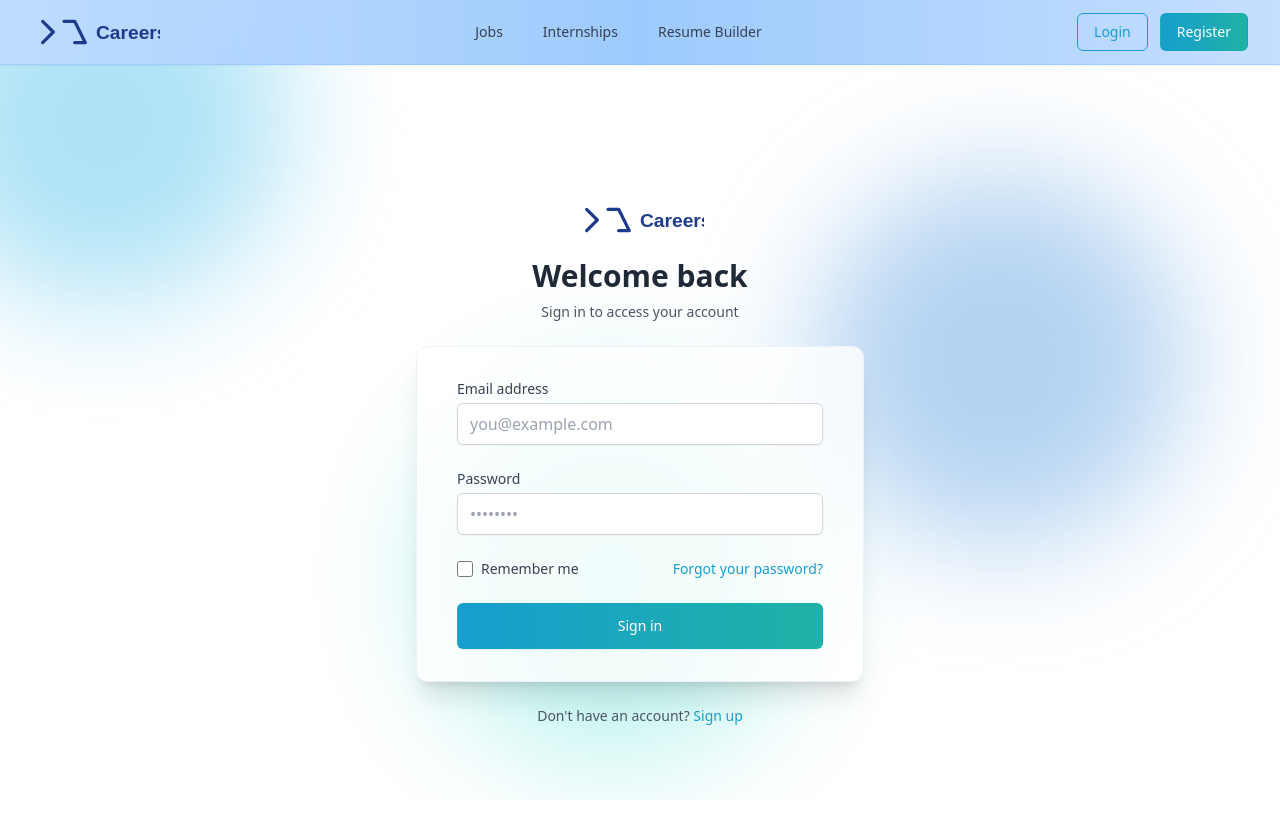
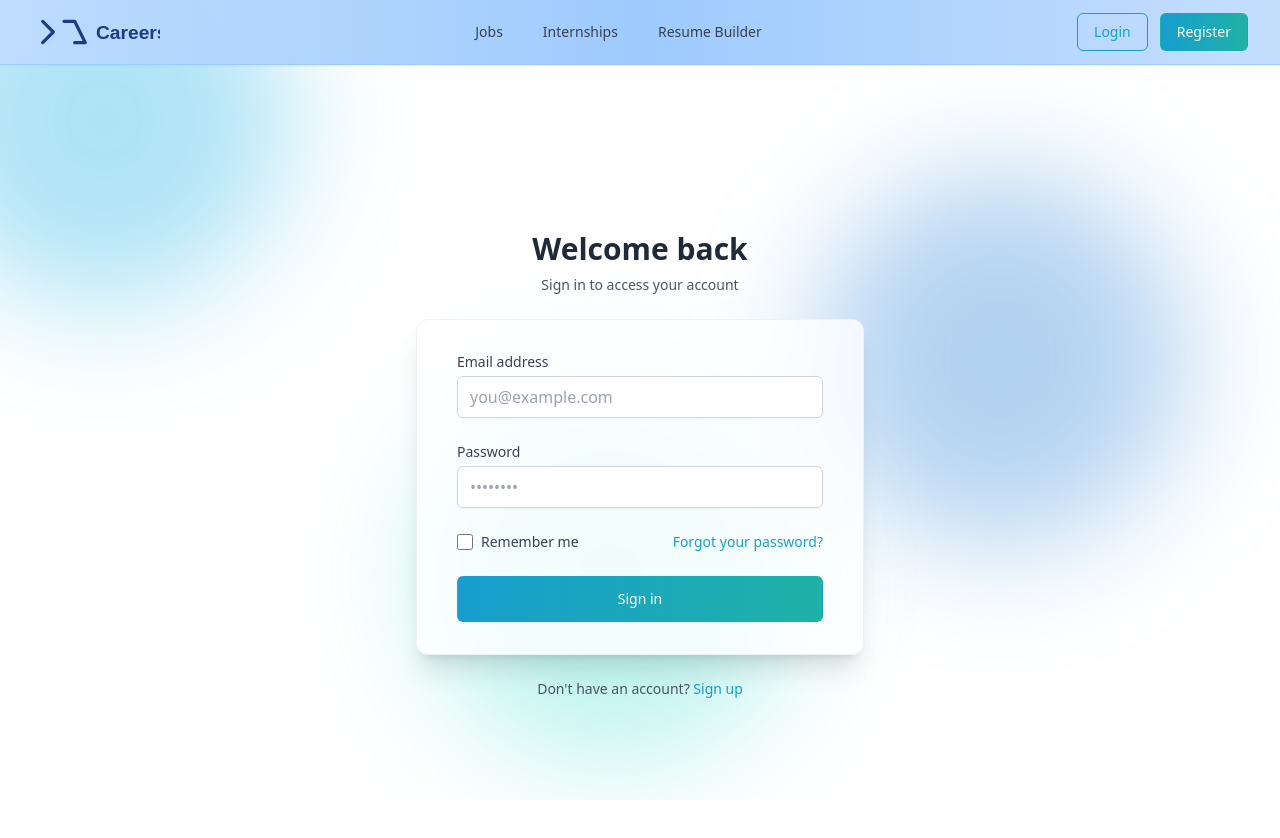
Before and after one commit to BitHiveTechnologies/X_Career-Website, a Next.js app: page /login in a window 1280 px wide. Shown: the top 838 px of the page. Built offline with nearby package versions, Linux system fonts and the light colour scheme.

Commit message:
still the content is not in the center

```diff
--- a/app/login/page.tsx
+++ b/app/login/page.tsx
@@ -98,9 +98,6 @@ export default function LoginPage() {
 
                 <div className="w-full sm:mx-auto sm:max-w-md z-10" data-oid="5g:ibj8">
                     <div className="text-center mb-6" data-oid="cq7g44o">
-                        <Link href="/" className="inline-block mb-4" data-oid="ke81k8q">
-                            <Logo data-oid="0ky2_n0" />
-                        </Link>
                         <h2 className=" text-3xl font-extrabold text-gray-800" data-oid="649rne.">
                             Welcome back
                         </h2>
```
